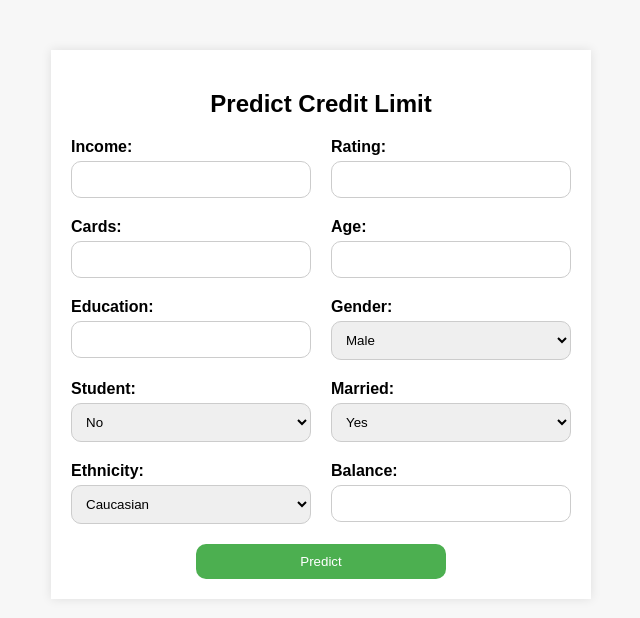
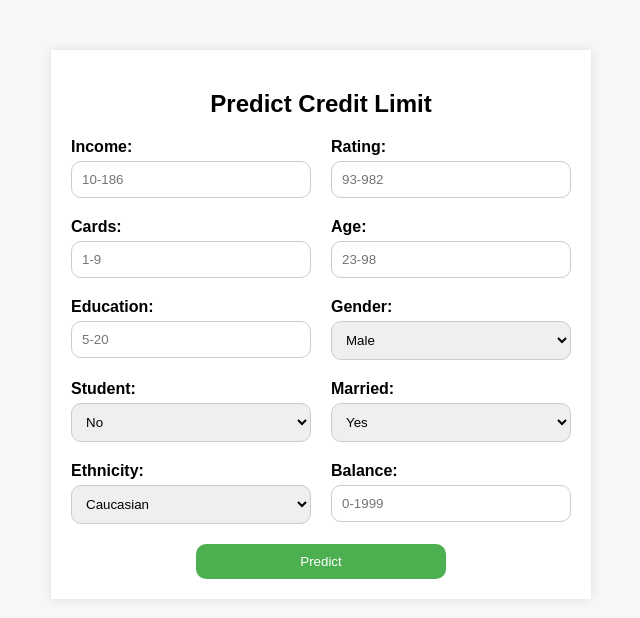
Before and after one commit to jaysheeldodia/Credit-Card-Limit-Estimator, a Flask app: page / in a window 1280 px wide. Shown: the top 618 px of the page, without its empty margins (319-959 px from the left). Run offline with Flask 3, Linux system fonts and the light colour scheme; parts of the project's set-up code (start-up, migrations or seed data) failed here and were passed over.

Commit message:
Added placeholder to the HTML file

```diff
--- a/templates/index.html
+++ b/templates/index.html
@@ -15,29 +15,29 @@
             <div class="form-row">
                 <div class="form-group">
                     <label for="income">Income:</label>
-                    <input type="text" id="income" name="income" required>
+                    <input type="text" id="income" name="income" placeholder="10-186" required>
                 </div>
                 <div class="form-group">
                     <label for="rating">Rating:</label>
-                    <input type="number" id="rating" name="rating" required>
+                    <input type="number" id="rating" name="rating" placeholder="93-982" required>
                 </div>
             </div>
 
             <div class="form-row">
                 <div class="form-group">
                     <label for="cards">Cards:</label>
-                    <input type="number" id="cards" name="cards" required>
+                    <input type="number" id="cards" name="cards" placeholder="1-9" required>
                 </div>
                 <div class="form-group">
                     <label for="age">Age:</label>
-                    <input type="number" id="age" name="age" required>
+                    <input type="number" id="age" name="age" placeholder="23-98" required>
                 </div>
             </div>
 
             <div class="form-row">
                 <div class="form-group">
                     <label for="education">Education:</label>
-                    <input type="number" id="education" name="education" required>
+                    <input type="number" id="education" name="education" placeholder="5-20" required>
                 </div>
                 <div class="form-group">
                     <label for="gender">Gender:</label>
@@ -76,7 +76,7 @@
                 </div>
                 <div class="form-group">
                     <label for="balance">Balance:</label>
-                    <input type="number" id="balance" name="balance" required>
+                    <input type="number" id="balance" name="balance" placeholder="0-1999" required>
                 </div>
             </div>
 
```
Also changed, not shown: 1 other file.
